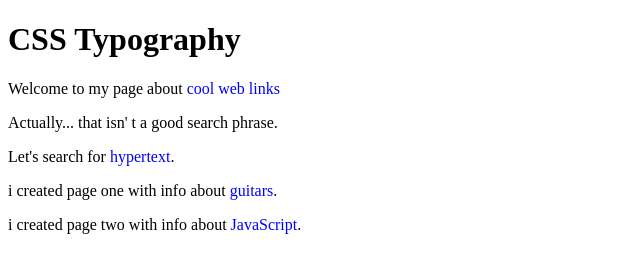
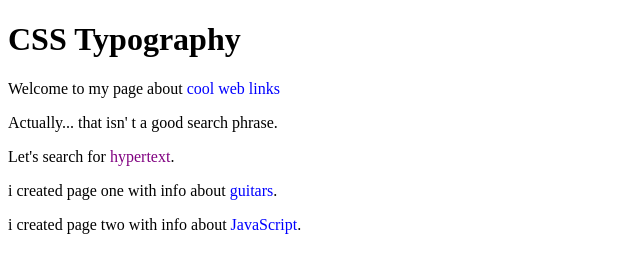
Before and after one commit to kobinaDev1/Learn-CSS-, a plain HTML site: page CSS_Links/css-unttis.html in a window 1280 px wide. Shown: the full height of the page, 0-640 px from the left. Drawn offline with Linux system fonts and the light colour scheme.

Commit message:
added another file

```diff
--- a/CSS_Links/css-unttis.html
+++ b/CSS_Links/css-unttis.html
@@ -13,7 +13,7 @@
     <main>
       <p>Welcome to my page about <a href="https://www.google.com">cool web links</a></p>
         <p>Actually... that isn&apos; t a good search phrase.</p>
-        <p>Let's search for <a href="https://www.google.com">hypertext</a>.</p>
+        <p>Let's search for <a href="https://www.google.com" class="visited">hypertext</a>.</p>
         <p>i created page one with info about <a href="one.html">guitars</a>.</p>
         <p>i created page two with info about <a href="two.html">JavaScript</a>.</p>
    </main>
--- a/CSS_Links/style.css
+++ b/CSS_Links/style.css
@@ -10,3 +10,10 @@ a {
     cursor: pointer;
     color: blue;
 }
+a.visited {
+    color: purple;
+}
+
+a:hover{
+    color: dodgerblue;
+}
```
